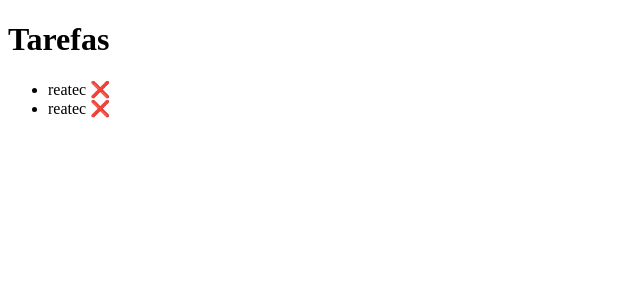
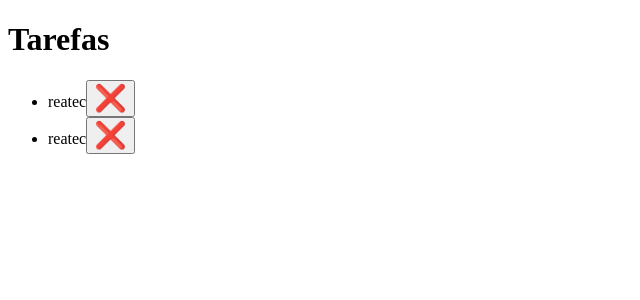
Before and after one commit to walterpaulo/dolar-vitejs, a React (Vite) app: page / in a window 1280 px wide. Shown: the top 300 px of the page, without its empty margins (0-640 px from the left). Built offline with nearby package versions, Linux system fonts and the light colour scheme.

Commit message:
feat: added bottun

```diff
--- a/src/App.tsx
+++ b/src/App.tsx
@@ -1,10 +1,21 @@
 import React, { useState } from 'react'
 import './App.css'
+
+
+type AcaoProps = {
+  concluida?: boolean
+} & React.ComponentProps<'button'>
+
+function Acao({ concluida, ...props}: AcaoProps) {
+  return <button {...props}>{ concluida ? ' ✅' : ' ❌'}</button>
+}
 
 function App() {
   // const H1 = (args: { children: React.ReactNode}) => {
   //   return <h1>{args.children}</h1>
-const tarefas = [
+
+
+const [tarefas, setTarefas] = useState([
   {
     id: 1,
   nome: 'reatec',
@@ -15,8 +26,19 @@ const tarefas = [
   nome: 'reatec',
   concluida: false
   }
-]
+])
 
+const marcarComoConcluida = (id: number) => {
+  setTarefas(tarefas.map(tarefa => {
+    if (tarefa.id == id) {
+      return {
+        ...tarefa,
+        concluida: !tarefa.concluida
+      }
+    }
+    return tarefa
+  }))
+}
 
   return (
    <div>
@@ -26,7 +48,12 @@ const tarefas = [
        {tarefas.map(tarefa => (
          <li key={tarefa.id}>
            {tarefa.nome}
-           {tarefa.concluida ? ' ✅' : ' ❌'}
+           <Acao
+            concluida={tarefa.concluida}
+            onClick={() => {
+              marcarComoConcluida(tarefa.id)
+            }}
+           />
          </li>
        ))}
      </ul>
```
